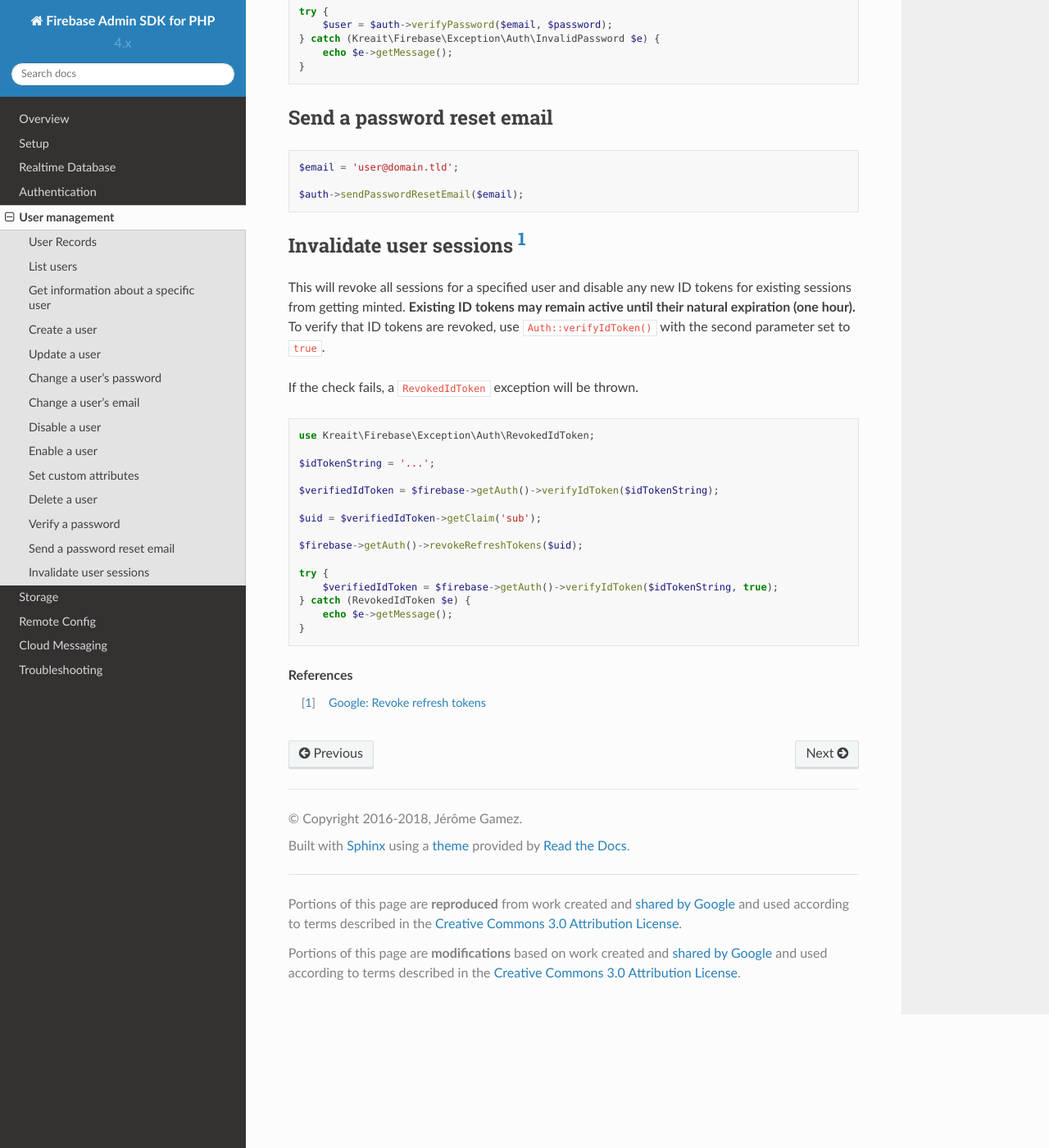
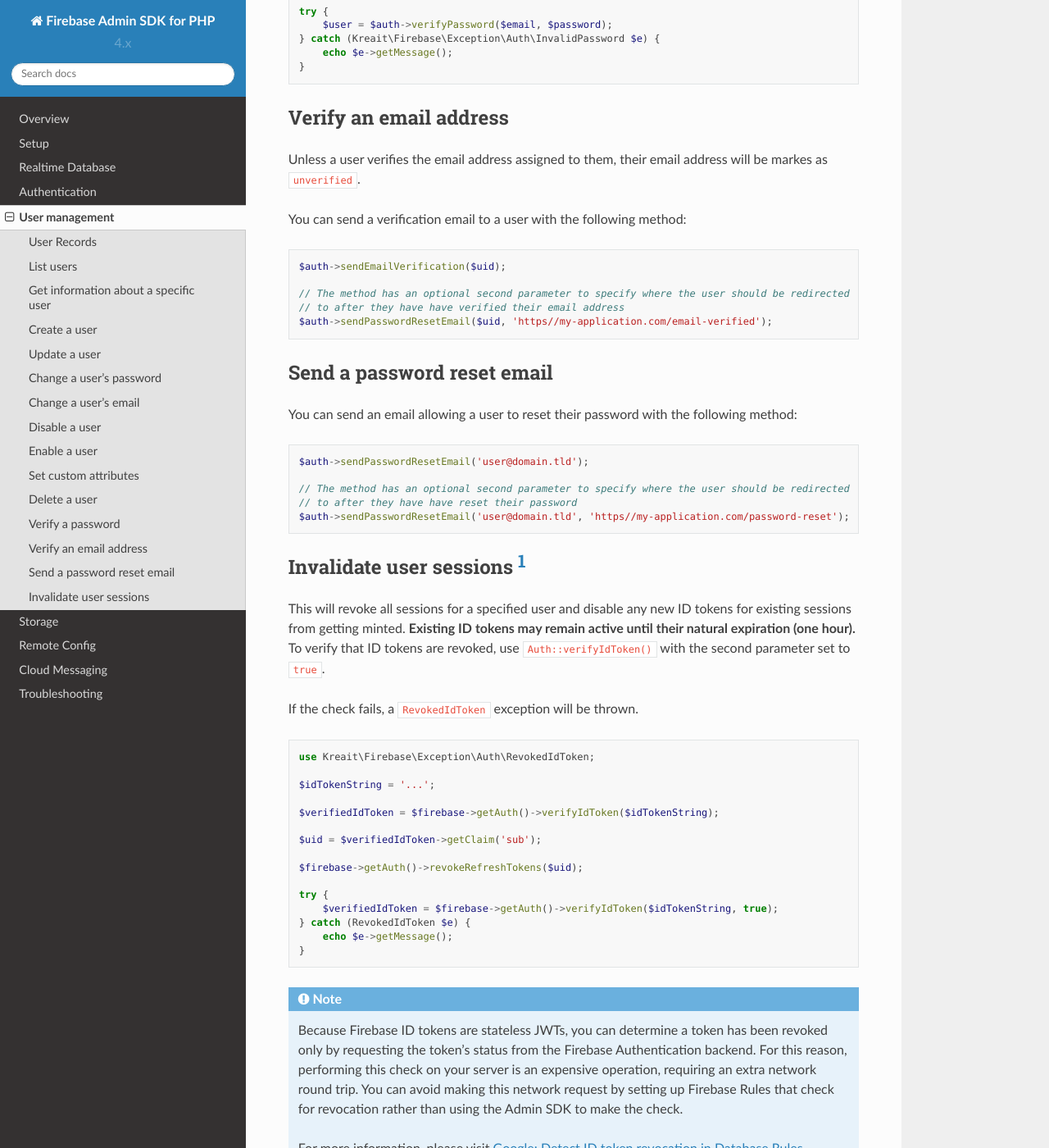
Before and after one commit to kreait/firebase-php, a Sphinx documentation site: the page built from docs/user-management.rst, in a window 1280 px wide and 1400 px high, scrolled down 5021 px. Shown: the whole window at 82% size. Built offline with Sphinx 7.4.7 and the Read the Docs theme 2.0.0, drawn with Linux system fonts in a browser that asks for light colours; some of the changed text lies outside the part shown.

Commit message:
Update documentation

```diff
--- a/docs/user-management.rst
+++ b/docs/user-management.rst
@@ -274,15 +274,36 @@
     }
 
 
+***********************
+Verify an email address
+***********************
+
+Unless a user verifies the email address assigned to them, their email address will be markes as ``unverified``.
+
+You can send a verification email to a user with the following method:
+
+.. code-block:: php
+
+    $auth->sendEmailVerification($uid);
+
+    // The method has an optional second parameter to specify where the user should be redirected
+    // to after they have have verified their email address
+    $auth->sendPasswordResetEmail($uid, 'https//my-application.com/email-verified');
+
+
 ***************************
 Send a password reset email
 ***************************
 
+You can send an email allowing a user to reset their password with the following method:
+
 .. code-block:: php
 
-    $email = 'user@domain.tld';
+    $auth->sendPasswordResetEmail('user@domain.tld');
 
-    $auth->sendPasswordResetEmail($email);
+    // The method has an optional second parameter to specify where the user should be redirected
+    // to after they have have reset their password
+    $auth->sendPasswordResetEmail('user@domain.tld', 'https//my-application.com/password-reset');
 
 *******************************
 Invalidate user sessions [#f1]_
@@ -312,6 +333,15 @@
         echo $e->getMessage();
     }
 
+.. note::
+    Because Firebase ID tokens are stateless JWTs, you can determine a token has been revoked only by requesting the
+    token's status from the Firebase Authentication backend. For this reason, performing this check on your server
+    is an expensive operation, requiring an extra network round trip. You can avoid making this network request
+    by setting up Firebase Rules that check for revocation rather than using the Admin SDK to make the check.
+
+    For more information, please visit
+    `Google: Detect ID token revocation in Database Rules <https://firebase.google.com/docs/auth/admin/manage-sessions#detect_id_token_revocation_in_database_rules>`_
+
 
 .. rubric:: References
 
```
Also changed, not shown: CHANGELOG.md (+6 -0 lines).
